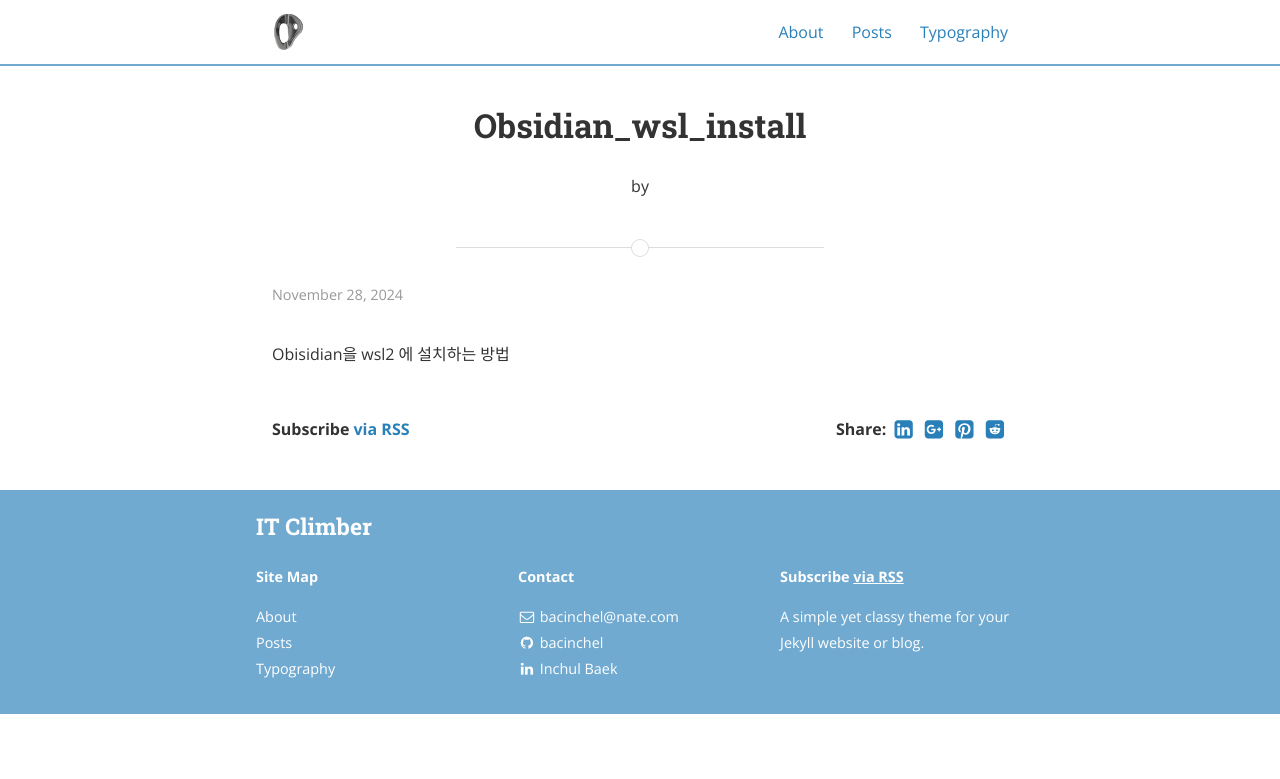
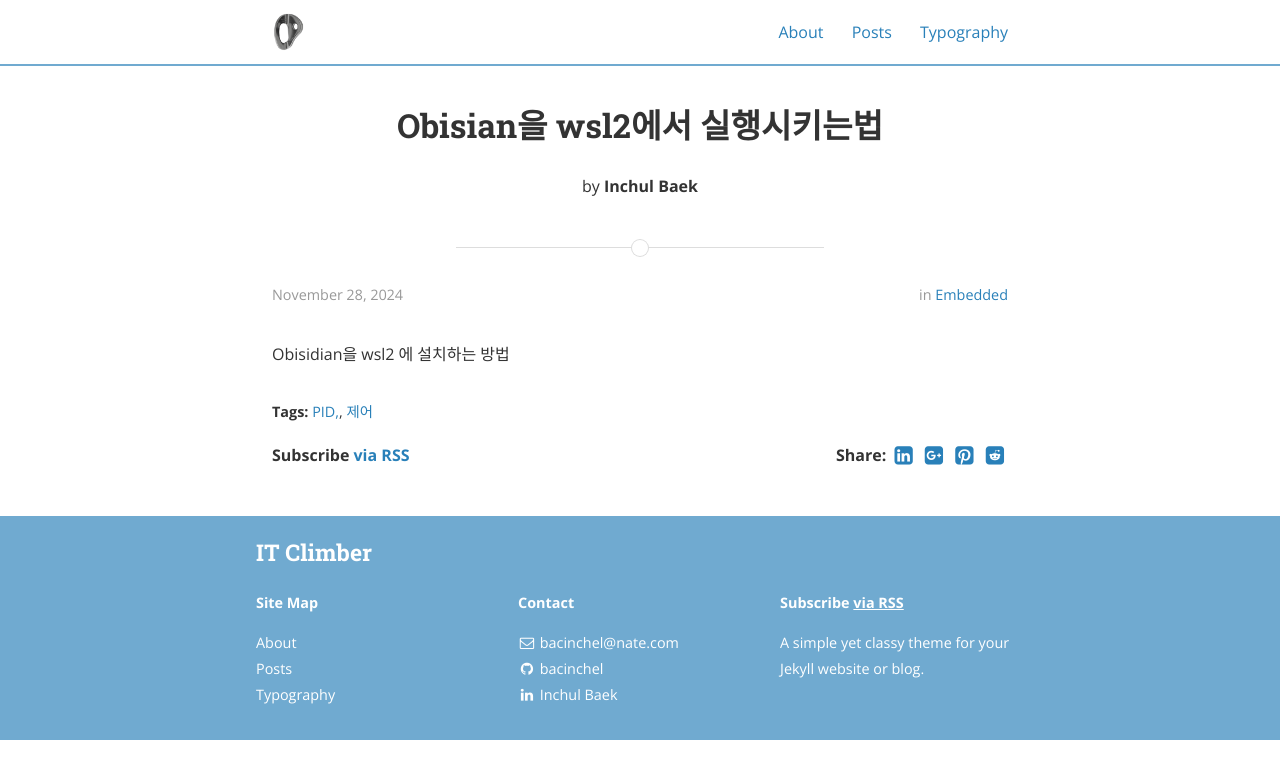
Before and after one commit to bacinchel/bacinchel.github.io, a Jekyll site: the page built from _posts/2024-11-28-obsidian_wsl_install.markdown, in a window 1280 px wide. Shown: the top 779 px of the page. Built offline with Jekyll 4.4.1, drawn with Linux system fonts in a browser that asks for light colours; nearby versions of some CDN libraries; our own code applies the rules of GitHub Pages for plain Markdown files.

Commit message:
Update 2024-11-28-obsidian_wsl_install.markdown

```diff
--- a/_posts/2024-11-28-obsidian_wsl_install.markdown
+++ b/_posts/2024-11-28-obsidian_wsl_install.markdown
@@ -1 +1,10 @@
+---
+layout: post
+title:  "Obisian을 wsl2에서 실행시키는법"
+date:   2024-11-28 16:00:00
+author: Inchul Baek
+categories: Embedded
+tags: PID, 제어
+---
+
 Obisidian을 wsl2 에 설치하는 방법
```
